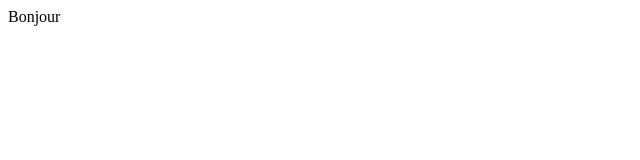
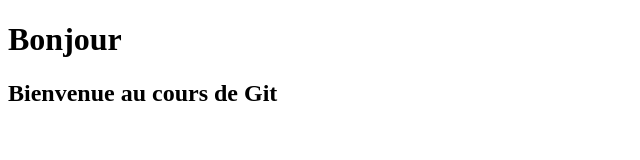
Before and after one commit to Xyapode/git-cours, a plain HTML site: page index.html in a window 1280 px wide. Shown: the whole page, without its empty margins (0-640 px from the left). Drawn offline with Linux system fonts and the light colour scheme.

Commit message:
Bienvenue

```diff
--- a/index.html
+++ b/index.html
@@ -7,6 +7,7 @@
     <title>Document</title>
   </head>
   <body>
-    Bonjour
+    <h1>Bonjour</h1>
+    <h2>Bienvenue au cours de Git</h2>
   </body>
 </html>
```
